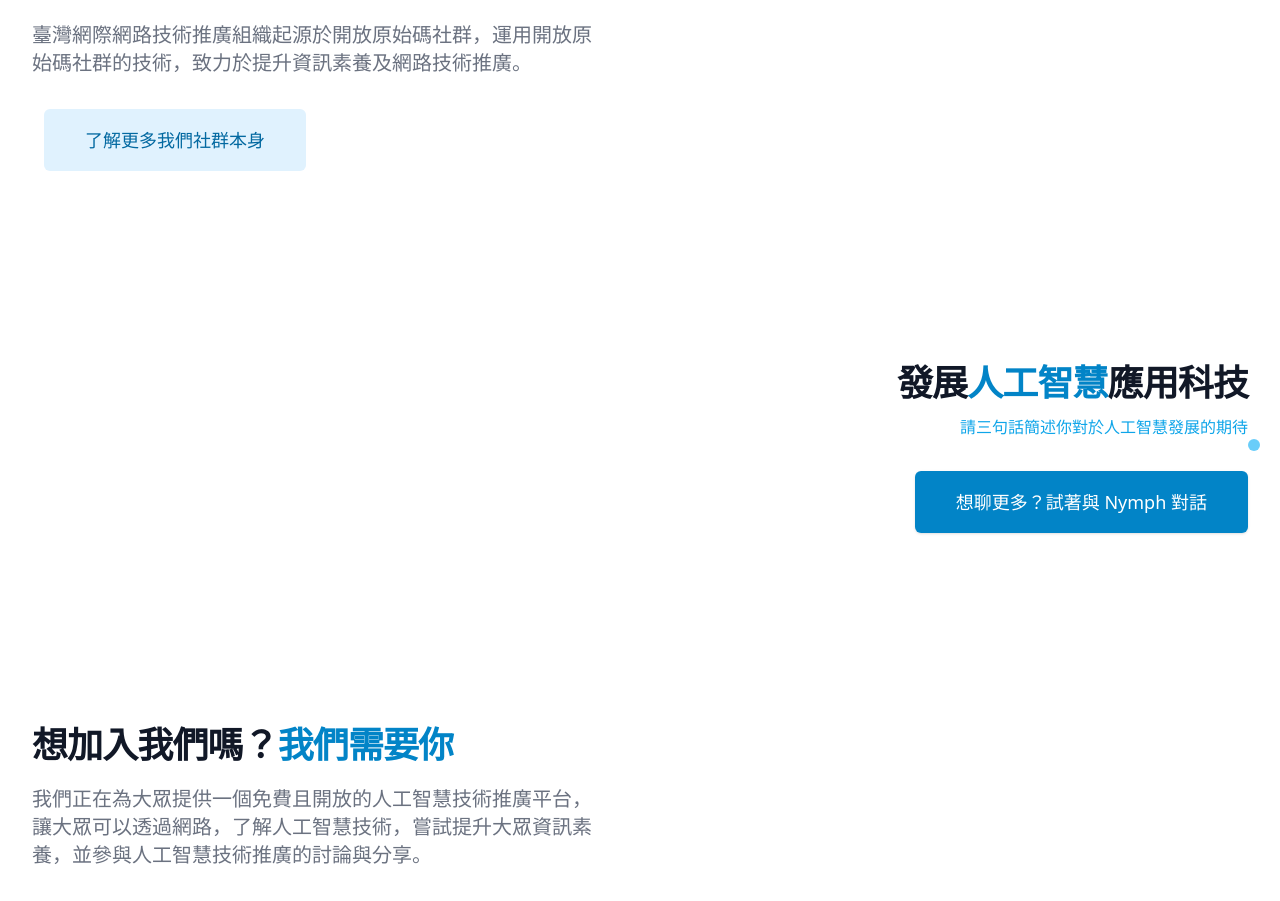
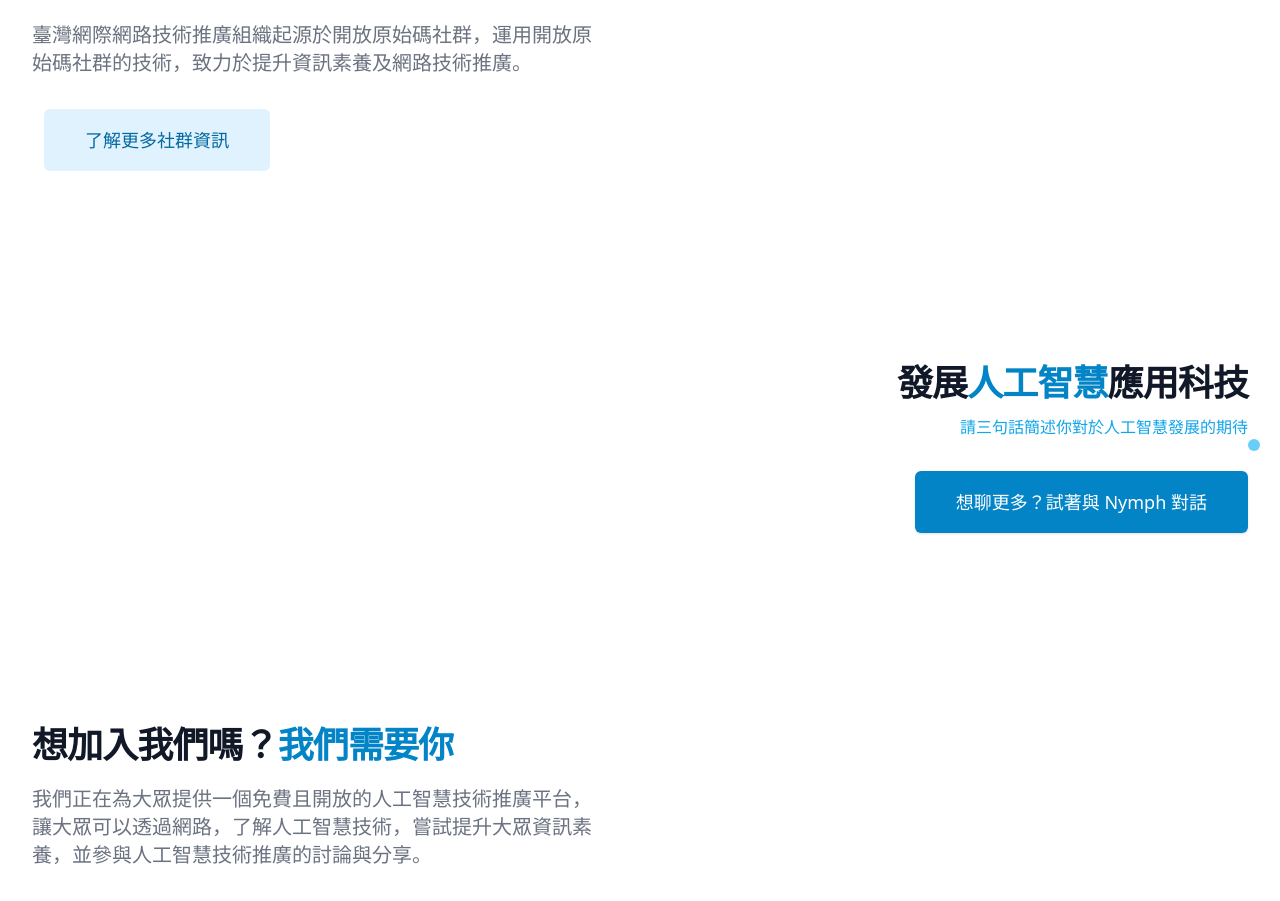
Before and after one commit to ai-tech-tw/ai-tech-tw.github.io, a Vue app: page /#/ in a window 1280 px wide. Shown: the part 1499-2400 px from the top of the page. Built offline with nearby package versions, Linux system fonts and the light colour scheme; no server answers.

Commit message:
fix: typos

```diff
--- a/src/views/HomeView.vue
+++ b/src/views/HomeView.vue
@@ -125,7 +125,7 @@
           <div class="mt-3 sm:mt-0 sm:ml-3">
             <a href="https://web-tech-tw.github.io"
               class="w-full flex items-center justify-center px-8 py-3 border border-transparent text-base font-medium rounded-md text-sky-700 bg-sky-100 hover:bg-sky-200 md:py-4 md:text-lg md:px-10">
-              了解更多我們社群本身
+              了解更多社群資訊
             </a>
           </div>
         </div>
```
